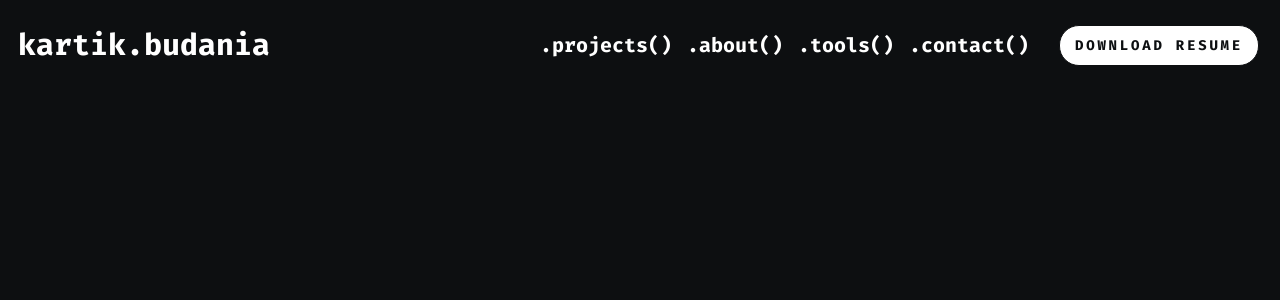
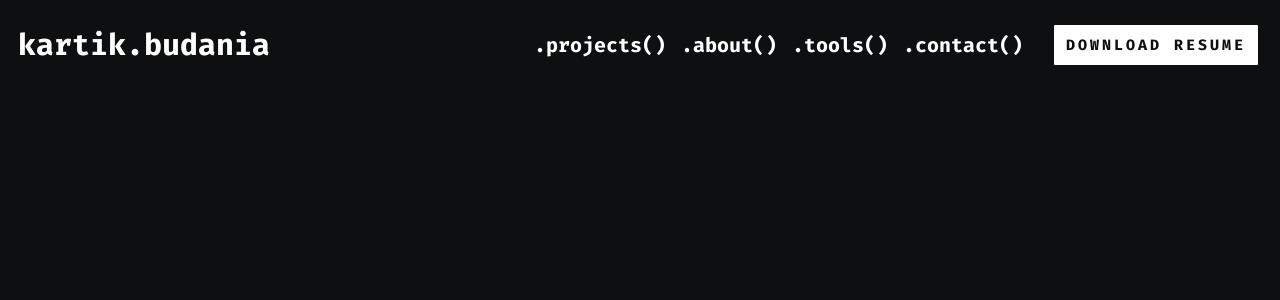
Before and after one commit to KartikBudania/portfolio, a React (Create React App) app: page / in a window 1280 px wide. Shown: the top 300 px of the page. Built offline with nearby package versions, Linux system fonts and the light colour scheme.

Commit message:
download btn css

```diff
--- a/src/index.css
+++ b/src/index.css
@@ -129,18 +129,18 @@ li{
     font-family: var(--main-font-family);
     color: rgb(13, 15, 17);
     background-color: white;
-    padding: 10px 15px;
+    padding: 10px 12px;
     font-weight: 700;
-    border-radius: 20px;
+    border-radius: 2px;
     border: 1px solid;
     cursor: pointer;
-    font-size: 14px;
+    font-size: 15px;
     letter-spacing: 0.2em;
     margin-left: 15px;
   }
   button:hover{
     color: white;
-    background-color: rgb(13, 15, 17);
+    background-color: rgb(49, 130, 206);
   }
   ul{
     list-style-type: none;
```
